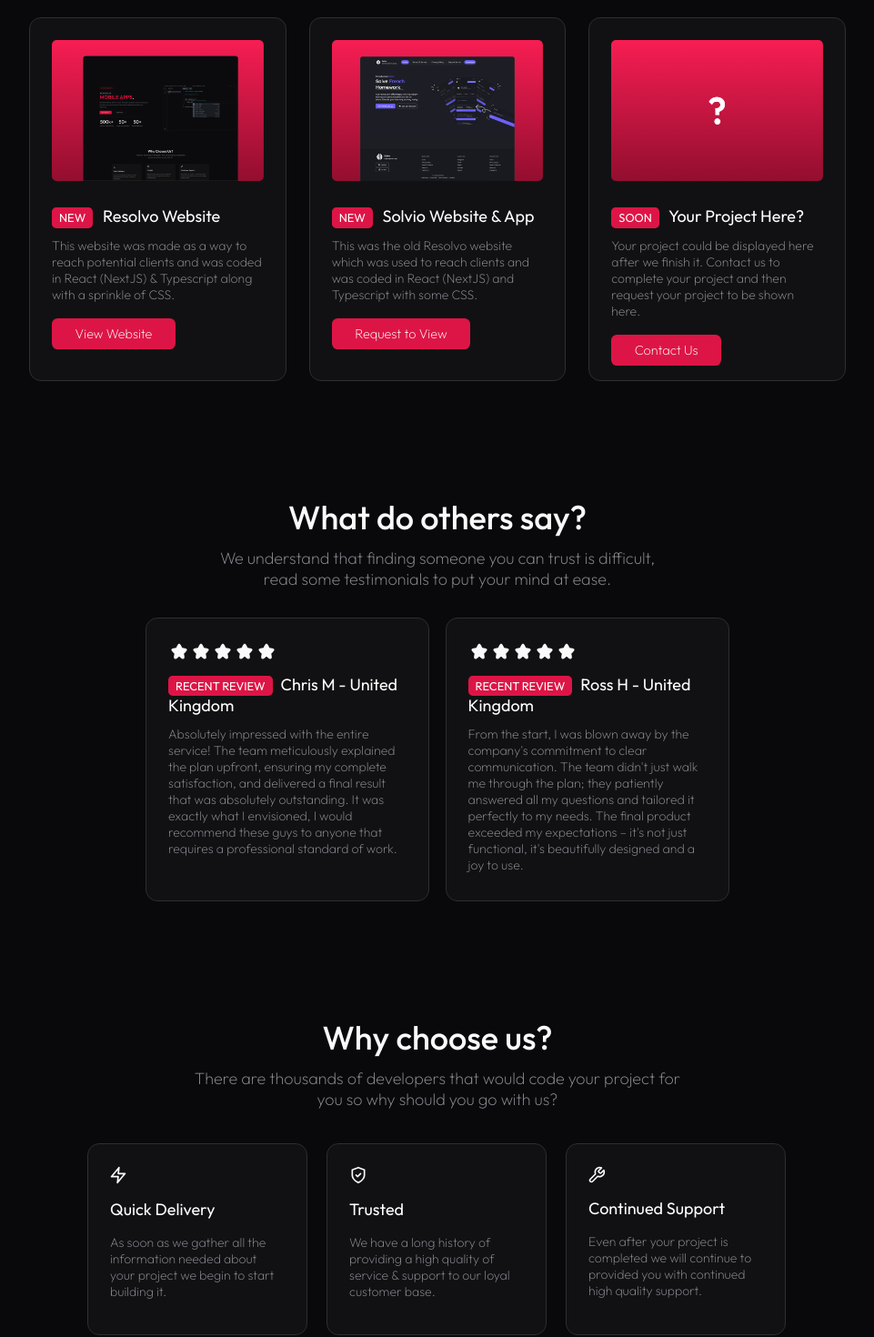
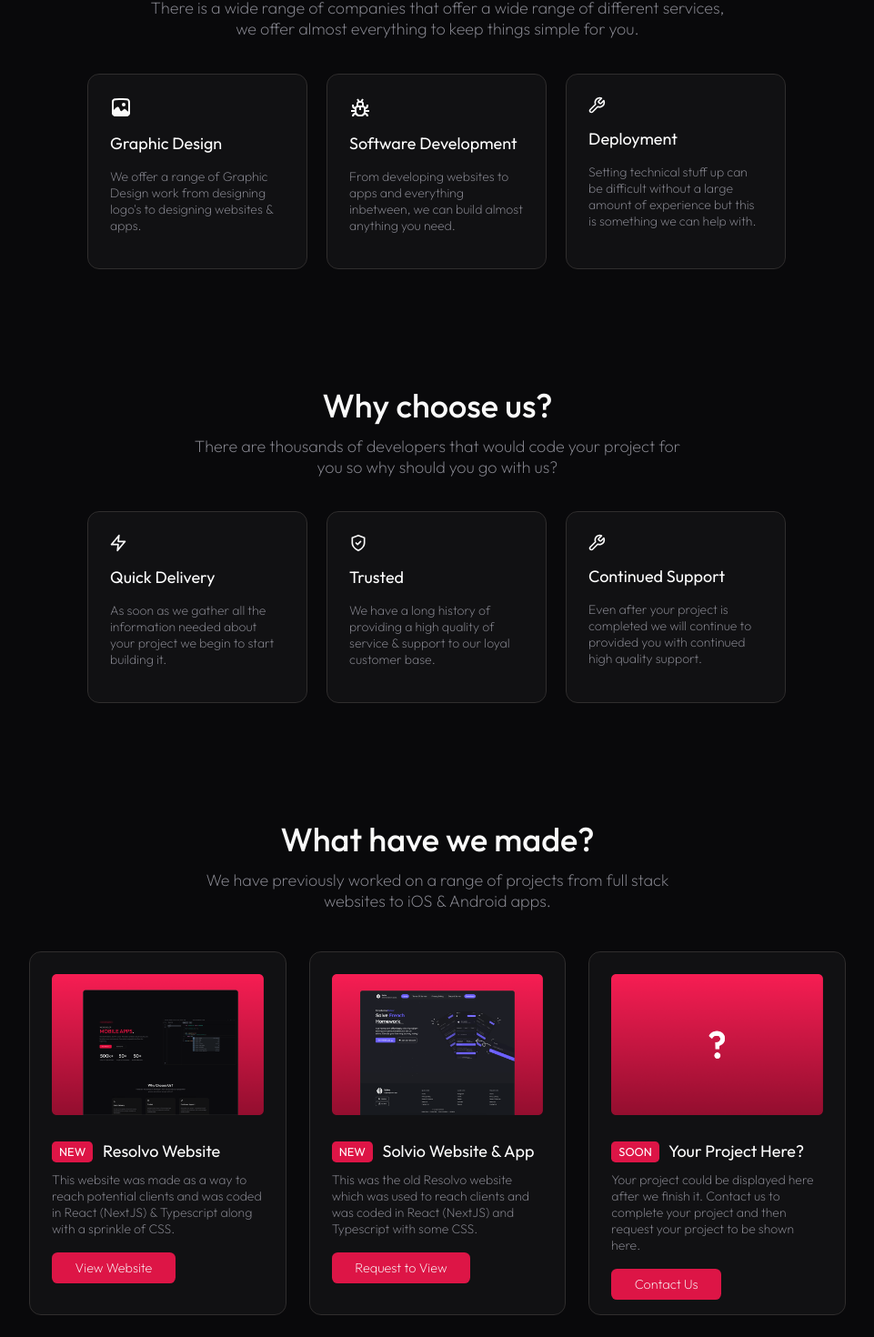
Before and after one commit to loganbriggs08/Resolvo-New-Website, a Next.js app: page / in a window 1280 px wide. Shown: the part 1100-2570 px from the top of the page at 91% size, without its empty margins (159-1120 px from the left). Built offline with nearby package versions, Linux system fonts and the light colour scheme.

Commit message:
Implement "What do we offer?" section.

```diff
--- a/src/app/page.module.css
+++ b/src/app/page.module.css
@@ -228,6 +228,12 @@
   text-align: center;
 }
 
+.services_we_offer {
+  width: 60%;
+  margin: 0 auto;
+  text-align: center;
+}
+
 .need_to_contact_us {
   width: 60%;
   margin: 0 auto;
@@ -270,7 +276,7 @@
   color: rgba(138, 138, 147, 1);
 }
 
-.choose_us_cards {
+.regular_cards {
   gap: 3%;
   display: flex;
   flex-direction: row;
@@ -312,7 +318,7 @@
   transform: scale(1.025);
 }
 
-.choose_us_card {
+.regular_card {
   padding: 1.5rem;
   border-radius: 0.75rem;
   width: 25%;
@@ -321,7 +327,7 @@
   transition: transform 0.4s ease-in-out;
 }
 
-.choose_us_card:hover {
+.regular_card:hover {
   cursor: pointer;
   transform: scale(1.025);
 }
@@ -586,6 +592,12 @@ view_website_button
     margin-left: 10%;
   }
 
+  .services_we_offer {
+    text-align: left;
+    width: 100%;
+    margin-left: 10%;
+  }
+
   .need_to_contact_us {
     text-align: left;
     width: 100%;
@@ -604,7 +616,7 @@ view_website_button
     margin-left: 10%;
   }
 
-  .choose_us_cards {
+  .regular_cards {
     gap: 0%;
     width: 100%;
     display: flex;
@@ -631,7 +643,7 @@ view_website_button
     margin-top: 5%;
   }
 
-  .choose_us_card {
+  .regular_card {
     width: 70%;
   }
 
--- a/src/app/page.tsx
+++ b/src/app/page.tsx
@@ -92,6 +92,109 @@ export default function Home() {
         <svg width="34" height="21" viewBox="0 0 34 21" fill="none" xmlns="http://www.w3.org/2000/svg">
           <path d="M32 2L17 17L2 2" stroke="white" stroke-width="4.5"/>
         </svg>
+      </div>
+
+      <div className={styles.top_seperator} />
+
+      <div className={styles.services_we_offer} id="services-we-offer">
+        <h1 className={styles.header_text}>What do we offer?</h1>
+        <p className={styles.description_text}>
+          There is a wide range of companies that offer a wide range of different services,<br />
+          we offer almost everything to keep things simple for you.
+        </p>
+
+        <div className={styles.regular_cards}>
+          <div className={styles.regular_card}>
+            <svg width="24" height="24" viewBox="0 0 24 24" fill="none" xmlns="http://www.w3.org/2000/svg">
+              <path fill-rule="evenodd" clip-rule="evenodd" d="M3.17157 3.17157C2 4.34314 2 6.22876 2 9.99999V14C2 17.7712 2 19.6568 3.17157 20.8284C4.34315 22 6.22876 22 10 22H14C17.7712 22 19.6569 22 20.8284 20.8284C22 19.6569 22 17.7712 22 14V14V9.99999C22 7.16065 22 5.39017 21.5 4.18855V17C20.5396 17 19.6185 16.6185 18.9393 15.9393L18.1877 15.1877C17.4664 14.4664 17.1057 14.1057 16.6968 13.9537C16.2473 13.7867 15.7527 13.7867 15.3032 13.9537C14.8943 14.1057 14.5336 14.4664 13.8123 15.1877L13.6992 15.3008C13.1138 15.8862 12.8212 16.1788 12.5102 16.2334C12.2685 16.2758 12.0197 16.2279 11.811 16.0988C11.5425 15.9326 11.3795 15.5522 11.0534 14.7913L11 14.6667C10.2504 12.9175 9.87554 12.0429 9.22167 11.7151C8.89249 11.5501 8.52413 11.4792 8.1572 11.5101C7.42836 11.5716 6.75554 12.2445 5.40989 13.5901L3.5 15.5V2.88739C3.3844 2.97349 3.27519 3.06795 3.17157 3.17157Z" fill="#FAFAFA"/>
+              <path d="M3 10C3 8.08611 3.00212 6.75129 3.13753 5.74416C3.26907 4.76579 3.50966 4.2477 3.87868 3.87868C4.2477 3.50966 4.76579 3.26907 5.74416 3.13753C6.75129 3.00212 8.08611 3 10 3H14C15.9139 3 17.2487 3.00212 18.2558 3.13753C19.2342 3.26907 19.7523 3.50966 20.1213 3.87868C20.4903 4.2477 20.7309 4.76579 20.8625 5.74416C20.9979 6.75129 21 8.08611 21 10V14C21 15.9139 20.9979 17.2487 20.8625 18.2558C20.7309 19.2342 20.4903 19.7523 20.1213 20.1213C19.7523 20.4903 19.2342 20.7309 18.2558 20.8625C17.2487 20.9979 15.9139 21 14 21H10C8.08611 21 6.75129 20.9979 5.74416 20.8625C4.76579 20.7309 4.2477 20.4903 3.87868 20.1213C3.50966 19.7523 3.26907 19.2342 3.13753 18.2558C3.00212 17.2487 3 15.9139 3 14V10Z" stroke="#FAFAFA" stroke-width="2"/>
+              <circle cx="15" cy="9" r="2" fill="#FAFAFA"/>
+            </svg>
+
+
+            <h1 className={styles.header_card_text}>Graphic Design</h1>
+            <p className={styles.description_card_text}>We offer a range of Graphic Design work from designing logo's to designing websites & apps.</p>
+          </div>
+
+          <div className={styles.card_seperator}/>
+
+          <div className={styles.regular_card}>
+            <svg width="24" height="24" viewBox="0 0 24 24" fill="none" xmlns="http://www.w3.org/2000/svg">
+              <path d="M7 14.3333C7 13.0872 7 12.4641 7.26795 12C7.44349 11.696 7.69596 11.4435 8 11.2679C8.4641 11 9.08718 11 10.3333 11H13.6667C14.9128 11 15.5359 11 16 11.2679C16.304 11.4435 16.5565 11.696 16.7321 12C17 12.4641 17 13.0872 17 14.3333V16C17 16.9293 17 17.394 16.9231 17.7804C16.6075 19.3671 15.3671 20.6075 13.7804 20.9231C13.394 21 12.9293 21 12 21V21C11.0707 21 10.606 21 10.2196 20.9231C8.63288 20.6075 7.39249 19.3671 7.07686 17.7804C7 17.394 7 16.9293 7 16V14.3333Z" stroke="#FAFAFA" stroke-width="2"/>
+              <path d="M9 9C9 8.06812 9 7.60218 9.15224 7.23463C9.35523 6.74458 9.74458 6.35523 10.2346 6.15224C10.6022 6 11.0681 6 12 6V6C12.9319 6 13.3978 6 13.7654 6.15224C14.2554 6.35523 14.6448 6.74458 14.8478 7.23463C15 7.60218 15 8.06812 15 9V11H9V9Z" stroke="#FAFAFA" stroke-width="2"/>
+              <path d="M12 11V15" stroke="#FAFAFA" stroke-width="2"/>
+              <path d="M15 3L13 6" stroke="#FAFAFA" stroke-width="2"/>
+              <path d="M9 3L11 6" stroke="#FAFAFA" stroke-width="2"/>
+              <path d="M7 16H2" stroke="#FAFAFA" stroke-width="2"/>
+              <path d="M22 16H17" stroke="#FAFAFA" stroke-width="2"/>
+              <path d="M20 9V10C20 11.6569 18.6569 13 17 13V13" stroke="#FAFAFA" stroke-width="2"/>
+              <path d="M20 22V22C20 20.3431 18.6569 19 17 19V19" stroke="#FAFAFA" stroke-width="2"/>
+              <path d="M4 9V10C4 11.6569 5.34315 13 7 13V13" stroke="#FAFAFA" stroke-width="2"/>
+              <path d="M4 22V22C4 20.3431 5.34315 19 7 19V19" stroke="#FAFAFA" stroke-width="2"/>
+            </svg>
+
+
+
+
+            <h1 className={styles.header_card_text}>Software Development</h1>
+            <p className={styles.description_card_text}>From developing websites to apps and everything inbetween, we can build almost anything you need.</p>
+          </div>
+
+          <div className={styles.card_seperator}/>
+
+          <div className={styles.regular_card}>
+            <svg width="19" height="19" viewBox="0 0 19 19" fill="none" xmlns="http://www.w3.org/2000/svg">
+              <path d="M11.2499 5.24994C11.0972 5.40572 11.0117 5.61515 11.0117 5.83328C11.0117 6.0514 11.0972 6.26083 11.2499 6.41661L12.5832 7.74994C12.739 7.90263 12.9484 7.98816 13.1665 7.98816C13.3847 7.98816 13.5941 7.90263 13.7499 7.74994L16.8915 4.60828C17.3106 5.53427 17.4374 6.56597 17.2553 7.5659C17.0731 8.56582 16.5905 9.48648 15.8718 10.2052C15.1531 10.9239 14.2324 11.4065 13.2325 11.5887C12.2326 11.7708 11.2009 11.644 10.2749 11.2249L4.51655 16.9833C4.18503 17.3148 3.73539 17.501 3.26655 17.501C2.79771 17.501 2.34807 17.3148 2.01655 16.9833C1.68503 16.6518 1.49878 16.2021 1.49878 15.7333C1.49878 15.2644 1.68503 14.8148 2.01655 14.4833L7.77488 8.72494C7.35585 7.79895 7.22898 6.76725 7.41116 5.76732C7.59335 4.7674 8.07595 3.84674 8.79465 3.12804C9.51334 2.40935 10.434 1.92675 11.4339 1.74456C12.4339 1.56237 13.4656 1.68925 14.3915 2.10828L11.2582 5.24161L11.2499 5.24994Z" stroke="#FAFAFA" stroke-width="1.66667" stroke-linecap="round" stroke-linejoin="round"/>
+            </svg>
+
+            <h1 className={styles.header_card_text}>Deployment</h1>
+            <p className={styles.description_card_text}>Setting technical stuff up can be difficult without a large amount of experience but this is something we can help with.</p>
+          </div>
+        </div>
+      </div>
+
+      <div className={styles.top_seperator} />
+
+      <div className={styles.why_choose_us} id="why-choose-us">
+        <h1 className={styles.header_text}>Why choose us?</h1>
+        <p className={styles.description_text}>
+          There are thousands of developers that would code your project for<br />
+          you so why should you go with us?
+        </p>
+
+        <div className={styles.regular_cards}>
+          <div className={styles.regular_card}>
+            <svg width="18" height="20" viewBox="0 0 18 20" fill="none" xmlns="http://www.w3.org/2000/svg">
+              <path d="M9.83333 1.66663L1.5 11.6666H9L8.16667 18.3333L16.5 8.33329H9L9.83333 1.66663Z" stroke="#FAFAFA" stroke-width="1.66667" stroke-linecap="round" stroke-linejoin="round"/>
+            </svg>
+
+            <h1 className={styles.header_card_text}>Quick Delivery</h1>
+            <p className={styles.description_card_text}>As soon as we gather all the information needed about your project we begin to start building it.</p>
+          </div>
+
+          <div className={styles.card_seperator}/>
+
+          <div className={styles.regular_card}>
+            <svg width="20" height="20" viewBox="0 0 20 20" fill="none" xmlns="http://www.w3.org/2000/svg">
+              <path d="M9.99992 18.3333C9.99992 18.3333 16.6666 15 16.6666 9.99996V4.16663L9.99992 1.66663L3.33325 4.16663V9.99996C3.33325 15 9.99992 18.3333 9.99992 18.3333Z" stroke="#FAFAFA" stroke-width="1.66667" stroke-linecap="round" stroke-linejoin="round"/>
+              <path d="M7.5 10L9.16667 11.6667L12.5 8.33337" stroke="#FAFAFA" stroke-width="1.66667" stroke-linecap="round" stroke-linejoin="round"/>
+            </svg>
+
+            <h1 className={styles.header_card_text}>Trusted</h1>
+            <p className={styles.description_card_text}>We have a long history of providing a high quality of service & support to our loyal customer base.</p>
+          </div>
+
+          <div className={styles.card_seperator}/>
+
+          <div className={styles.regular_card}>
+            <svg width="19" height="19" viewBox="0 0 19 19" fill="none" xmlns="http://www.w3.org/2000/svg">
+              <path d="M11.2499 5.24994C11.0972 5.40572 11.0117 5.61515 11.0117 5.83328C11.0117 6.0514 11.0972 6.26083 11.2499 6.41661L12.5832 7.74994C12.739 7.90263 12.9484 7.98816 13.1665 7.98816C13.3847 7.98816 13.5941 7.90263 13.7499 7.74994L16.8915 4.60828C17.3106 5.53427 17.4374 6.56597 17.2553 7.5659C17.0731 8.56582 16.5905 9.48648 15.8718 10.2052C15.1531 10.9239 14.2324 11.4065 13.2325 11.5887C12.2326 11.7708 11.2009 11.644 10.2749 11.2249L4.51655 16.9833C4.18503 17.3148 3.73539 17.501 3.26655 17.501C2.79771 17.501 2.34807 17.3148 2.01655 16.9833C1.68503 16.6518 1.49878 16.2021 1.49878 15.7333C1.49878 15.2644 1.68503 14.8148 2.01655 14.4833L7.77488 8.72494C7.35585 7.79895 7.22898 6.76725 7.41116 5.76732C7.59335 4.7674 8.07595 3.84674 8.79465 3.12804C9.51334 2.40935 10.434 1.92675 11.4339 1.74456C12.4339 1.56237 13.4656 1.68925 14.3915 2.10828L11.2582 5.24161L11.2499 5.24994Z" stroke="#FAFAFA" stroke-width="1.66667" stroke-linecap="round" stroke-linejoin="round"/>
+            </svg>
+
+            <h1 className={styles.header_card_text}>Continued Support</h1>
+            <p className={styles.description_card_text}>Even after your project is completed we will continue to provided you with continued high quality support.</p>
+          </div>
+        </div>
       </div>
 
       <div className={styles.top_seperator}/>
@@ -220,50 +323,6 @@ export default function Home() {
 
       <div className={styles.top_seperator} />
 
-      <div className={styles.why_choose_us} id="why-choose-us">
-        <h1 className={styles.header_text}>Why choose us?</h1>
-        <p className={styles.description_text}>
-          There are thousands of developers that would code your project for<br />
-          you so why should you go with us?
-        </p>
-
-        <div className={styles.choose_us_cards}>
-          <div className={styles.choose_us_card}>
-            <svg width="18" height="20" viewBox="0 0 18 20" fill="none" xmlns="http://www.w3.org/2000/svg">
-              <path d="M9.83333 1.66663L1.5 11.6666H9L8.16667 18.3333L16.5 8.33329H9L9.83333 1.66663Z" stroke="#FAFAFA" stroke-width="1.66667" stroke-linecap="round" stroke-linejoin="round"/>
-            </svg>
-
-            <h1 className={styles.header_card_text}>Quick Delivery</h1>
-            <p className={styles.description_card_text}>As soon as we gather all the information needed about your project we begin to start building it.</p>
-          </div>
-
-          <div className={styles.card_seperator}/>
-
-          <div className={styles.choose_us_card}>
-            <svg width="20" height="20" viewBox="0 0 20 20" fill="none" xmlns="http://www.w3.org/2000/svg">
-              <path d="M9.99992 18.3333C9.99992 18.3333 16.6666 15 16.6666 9.99996V4.16663L9.99992 1.66663L3.33325 4.16663V9.99996C3.33325 15 9.99992 18.3333 9.99992 18.3333Z" stroke="#FAFAFA" stroke-width="1.66667" stroke-linecap="round" stroke-linejoin="round"/>
-              <path d="M7.5 10L9.16667 11.6667L12.5 8.33337" stroke="#FAFAFA" stroke-width="1.66667" stroke-linecap="round" stroke-linejoin="round"/>
-            </svg>
-
-            <h1 className={styles.header_card_text}>Trusted</h1>
-            <p className={styles.description_card_text}>We have a long history of providing a high quality of service & support to our loyal customer base.</p>
-          </div>
-
-          <div className={styles.card_seperator}/>
-
-          <div className={styles.choose_us_card}>
-            <svg width="19" height="19" viewBox="0 0 19 19" fill="none" xmlns="http://www.w3.org/2000/svg">
-              <path d="M11.2499 5.24994C11.0972 5.40572 11.0117 5.61515 11.0117 5.83328C11.0117 6.0514 11.0972 6.26083 11.2499 6.41661L12.5832 7.74994C12.739 7.90263 12.9484 7.98816 13.1665 7.98816C13.3847 7.98816 13.5941 7.90263 13.7499 7.74994L16.8915 4.60828C17.3106 5.53427 17.4374 6.56597 17.2553 7.5659C17.0731 8.56582 16.5905 9.48648 15.8718 10.2052C15.1531 10.9239 14.2324 11.4065 13.2325 11.5887C12.2326 11.7708 11.2009 11.644 10.2749 11.2249L4.51655 16.9833C4.18503 17.3148 3.73539 17.501 3.26655 17.501C2.79771 17.501 2.34807 17.3148 2.01655 16.9833C1.68503 16.6518 1.49878 16.2021 1.49878 15.7333C1.49878 15.2644 1.68503 14.8148 2.01655 14.4833L7.77488 8.72494C7.35585 7.79895 7.22898 6.76725 7.41116 5.76732C7.59335 4.7674 8.07595 3.84674 8.79465 3.12804C9.51334 2.40935 10.434 1.92675 11.4339 1.74456C12.4339 1.56237 13.4656 1.68925 14.3915 2.10828L11.2582 5.24161L11.2499 5.24994Z" stroke="#FAFAFA" stroke-width="1.66667" stroke-linecap="round" stroke-linejoin="round"/>
-            </svg>
-
-            <h1 className={styles.header_card_text}>Continued Support</h1>
-            <p className={styles.description_card_text}>Even after your project is completed we will continue to provided you with continued high quality support.</p>
-          </div>
-        </div>
-      </div>
-
-      <div className={styles.top_seperator} />
-
     </main>
   );
 }
```
